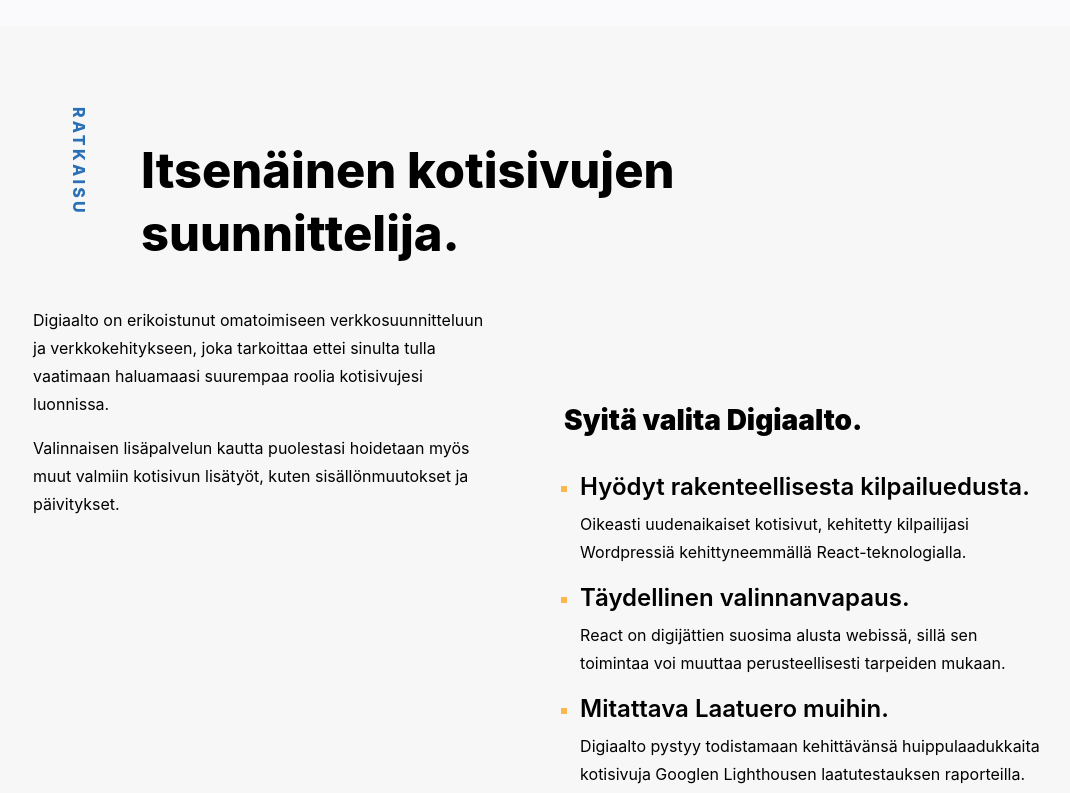
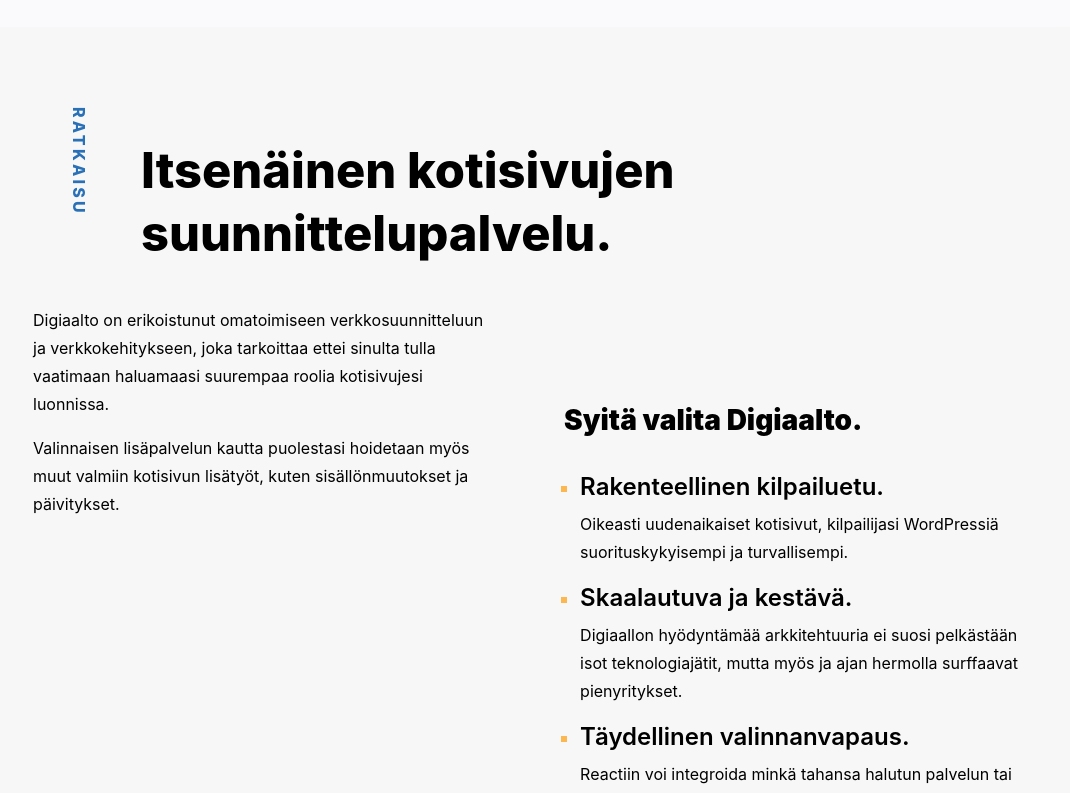
Before and after one commit to digiaalto/etusivu, a Next.js app: page / in a window 1280 px wide. Shown: the part 1300-2093 px from the top of the page, without its empty margins (95-1165 px from the left). Built offline with nearby package versions, Linux system fonts and the light colour scheme; a small style sheet from the web is missing.

Commit message:
Sisältölisäys

```diff
--- a/components/Benefits.js
+++ b/components/Benefits.js
@@ -6,16 +6,20 @@ const Benefits = () => {
       <span className={styles.benefitHeader}>Syitä valita Digiaalto.</span>
       <ul className={styles.benefitsList}>
         <Benefit
-          benefitHeader="Hyödyt rakenteellisesta kilpailuedusta."
-          benefitText="Oikeasti uudenaikaiset kotisivut, kehitetty kilpailijasi Wordpressiä kehittyneemmällä React-teknologialla."
+          benefitHeader="Rakenteellinen kilpailuetu."
+          benefitText="Oikeasti uudenaikaiset kotisivut, kilpailijasi WordPressiä suorituskykyisempi ja turvallisempi."
+        />
+        <Benefit
+          benefitHeader="Skaalautuva ja kestävä."
+          benefitText="Digiaallon hyödyntämää arkkitehtuuria ei suosi pelkästään isot teknologiajätit, mutta myös ja ajan hermolla surffaavat pienyritykset."
         />
         <Benefit
           benefitHeader="Täydellinen valinnanvapaus."
-          benefitText="React on digijättien suosima alusta webissä, sillä sen toimintaa voi muuttaa perusteellisesti tarpeiden mukaan."
+          benefitText="Reactiin voi integroida minkä tahansa halutun palvelun tai ominaisuuden."
         />
         <Benefit
-          benefitHeader="Mitattava Laatuero muihin."
-          benefitText="Digiaalto pystyy todistamaan kehittävänsä huippulaadukkaita kotisivuja Googlen Lighthousen laatutestauksen raporteilla."
+          benefitHeader="Mitattava laatuero muihin."
+          benefitText="Digiaalto todistaa kehittävänsä huippulaadukkaita kotisivuja Googlen Lighthousen laatutestauksen auditoinnin kautta."
         />
       </ul>
     </div>
--- a/components/LP_Solution.js
+++ b/components/LP_Solution.js
@@ -15,7 +15,7 @@ const LP_Solution = (props) => {
               <span className={styles.preheader}>Ratkaisu</span>
             </Fade>
             <h1 className={styles.header}>
-              Itsenäinen kotisivujen suunnittelija.
+              Itsenäinen kotisivujen suunnittelupalvelu.
             </h1>
           </div>
           <div className={styles.textContainer}>
--- a/components/Topbar.js
+++ b/components/Topbar.js
@@ -13,7 +13,7 @@ const Topbar = () => {
       <div className={styles.divider} />
       <a href="tel:+358505543395" className={styles.contactLink}>
         <MdLocalPhone />
-        <span className={styles.contactText}>050 554 3395</span>
+        <span className={styles.contactText}>050 5543 395</span>
       </a>
       <div className={styles.divider} />
       <Link href="/tilaus">
--- a/styles/LP_Hero.module.sass
+++ b/styles/LP_Hero.module.sass
@@ -57,7 +57,7 @@ $fadeSpeed: 2.1s
 .subheader
 	font-size: $h5Size
 	line-height: 1.6em
-
+	font-weight: 200
 .ctaButtons
 	display: flex
 	flex-direction: column
@@ -152,6 +152,8 @@ $fadeSpeed: 2.1s
 		max-width: $tabletWidth
 	.salesPitch
 		font-size: 4rem
+	.subheader
+		font-weight: 400
 
 @media (min-width: map-get($bp, laptop))
 	.section
--- a/styles/NavMenu.module.sass
+++ b/styles/NavMenu.module.sass
@@ -33,7 +33,7 @@
 
 // Tracker stuff.
 .tracker
-  display: flex
+  display: none
   flex-direction: column
 .trackerItem
   position: relative
@@ -97,3 +97,5 @@
   .linkItem
     margin-top: 20px
     font-size: 3.5rem
+  .tracker
+    display: flex
```
